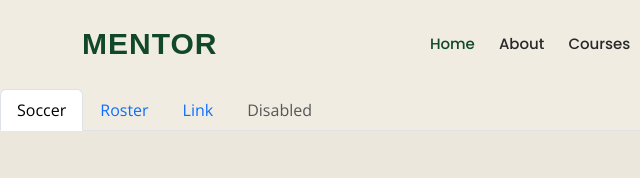
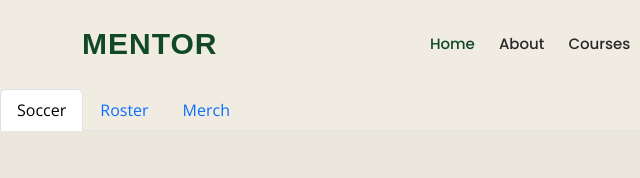
Before and after one commit to The-Nerdiest-Teacher/GAGE, a plain HTML site: page Sport/Soccer.html in a window 1280 px wide. Shown: the top 178 px of the page, 0-640 px from the left. Drawn offline with nearby package versions, Linux system fonts and the light colour scheme; files whose address does not match are found by name.

Commit message:
added merch link

```diff
--- a/Sport/Soccer.html
+++ b/Sport/Soccer.html
@@ -170,10 +170,7 @@ Pages Needed:
       <a class="nav-link" href="/Sport/Rosters/SoccerRoster.html">Roster</a>
     </li>
     <li class="nav-item">
-      <a class="nav-link" href="#">Link</a>
-    </li>
-    <li class="nav-item">
-      <a class="nav-link disabled">Disabled</a>
+      <a class="nav-link" href="/merch.html">Merch</a>
     </li>
   </ul>
   <main class="main">
```
